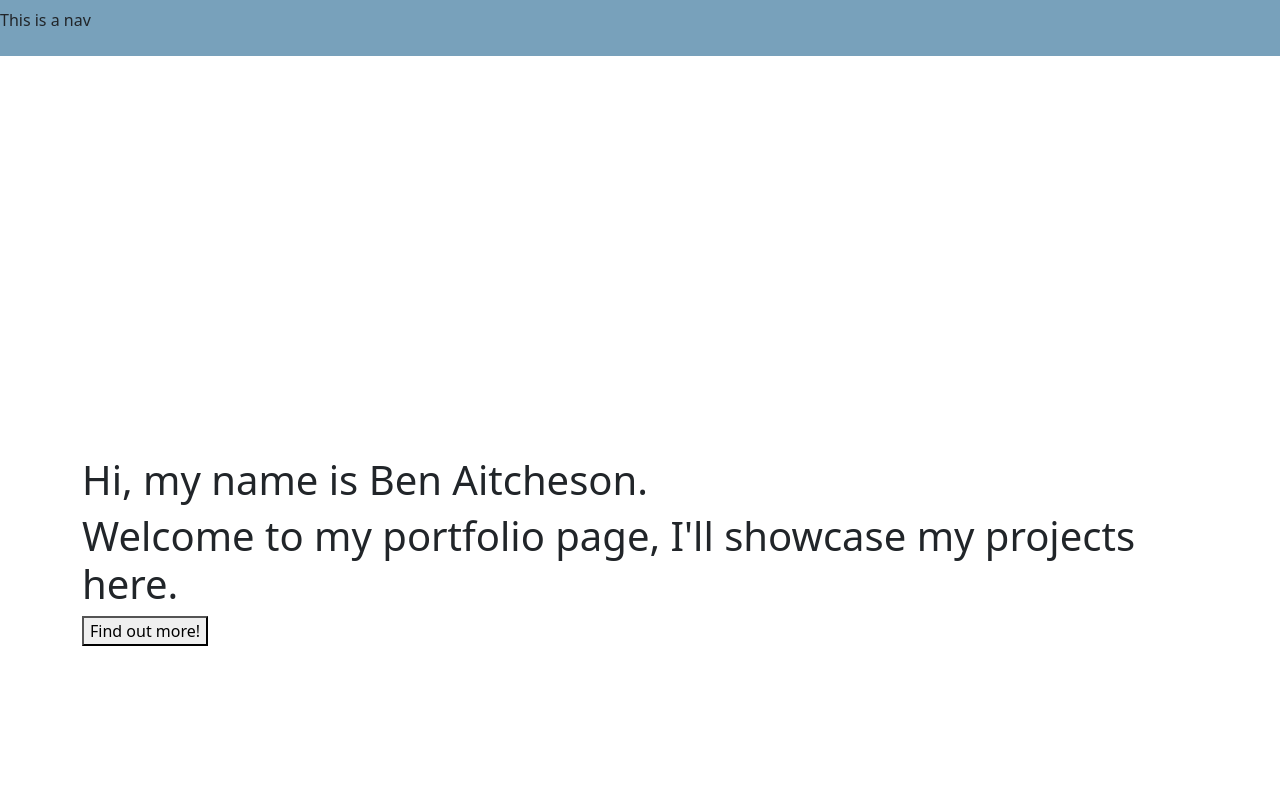
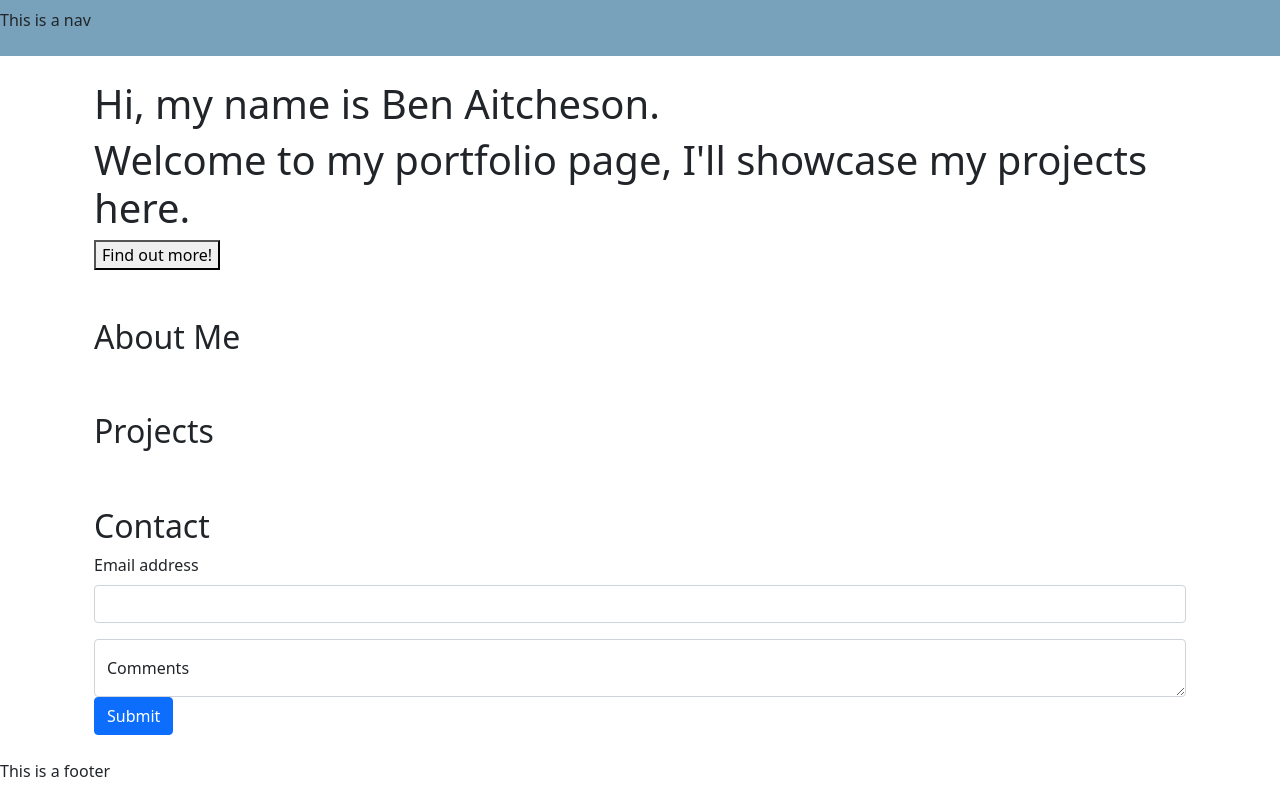
Before and after one commit to benaitcheson/portfolio-react, a React (Create React App) app: page / in a window 1280 px wide. Shown: the top 800 px of the page. Built offline with nearby package versions, Linux system fonts and the light colour scheme.

Commit message:
added some styles to the components

```diff
--- a/src/components/AboutMe.js
+++ b/src/components/AboutMe.js
@@ -3,9 +3,9 @@ import React from 'react';
 
 const AboutMe = () => {
     return (
-        <section className="aboutme" class="position-relative">
+        <div>
             <h2 class="mx-auto p-4 container">About Me</h2>
-        </section>
+            </div>
     )
 }
 
--- a/src/components/Contact.js
+++ b/src/components/Contact.js
@@ -3,7 +3,7 @@ import React from 'react';
 
 const Contact = () => {
     return (
-        <section>
+        <section  class="mx-auto p-4 container">
             <h2>Contact</h2>
 
             <form>
--- a/src/components/MainContent.js
+++ b/src/components/MainContent.js
@@ -3,12 +3,10 @@ import React from 'react';
 
 const MainContent = () => {
     return (
-        <main class="container vh-100">
-            <div class="position-relative align-middle top-50">
-                <h1>Hi, my name is Ben Aitcheson.</h1>
-                <h1>Welcome to my portfolio page, I'll showcase my projects here.</h1>
-                <button>Find out more!</button>
-            </div>
+        <main  class="mx-auto p-4 container">
+            <h1>Hi, my name is Ben Aitcheson.</h1>
+            <h1>Welcome to my portfolio page, I'll showcase my projects here.</h1>
+            <button>Find out more!</button>
         </main>
     )
 }
--- a/src/components/Projects.js
+++ b/src/components/Projects.js
@@ -3,7 +3,7 @@ import React from 'react';
 
 const Projects = () => {
     return (
-        <section>
+        <section class="mx-auto p-4 container">
             <h2>Projects</h2>
         </section>
     )
```
Also changed, not shown: src/components/App.js (line endings or trailing spaces).
